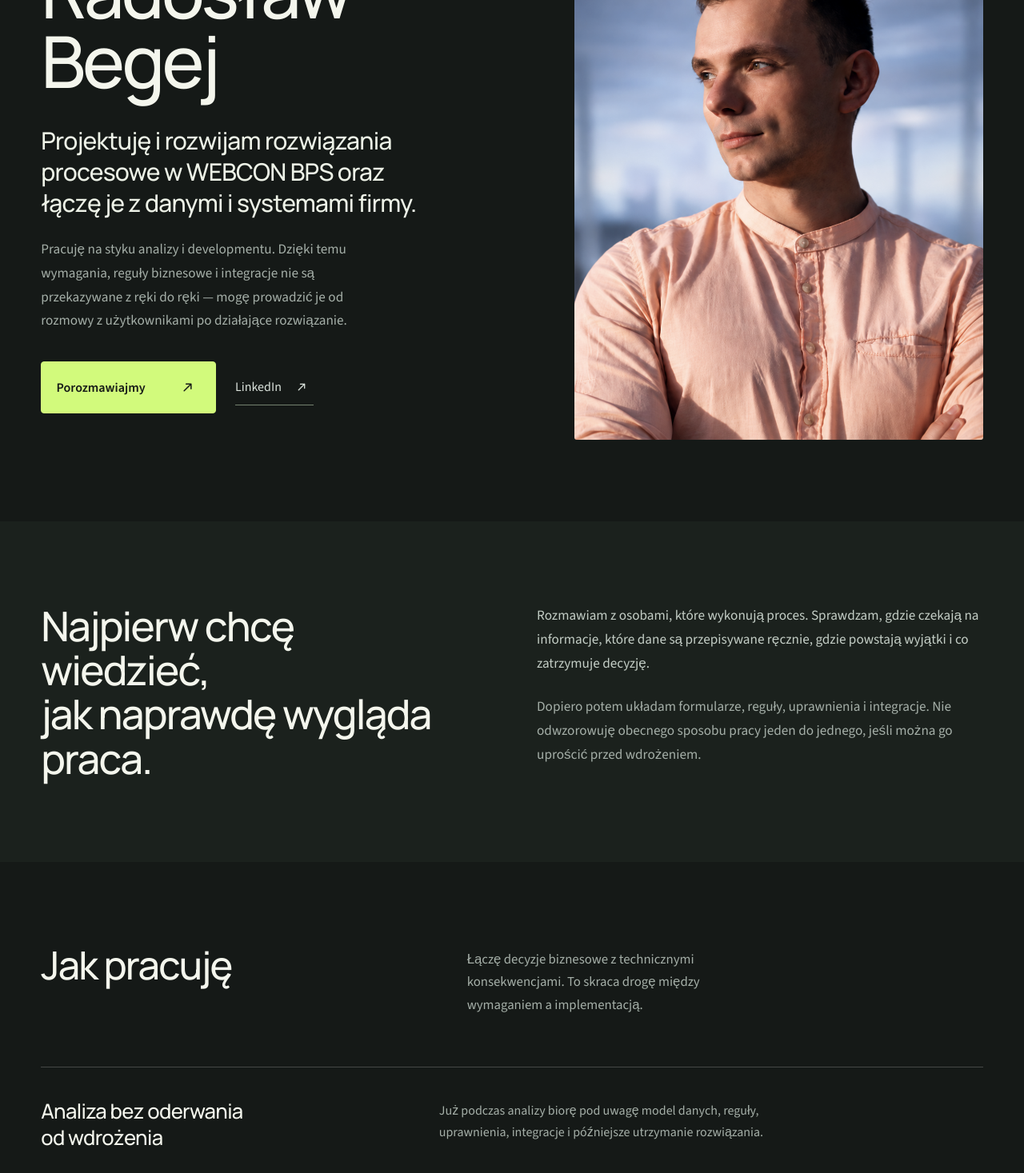
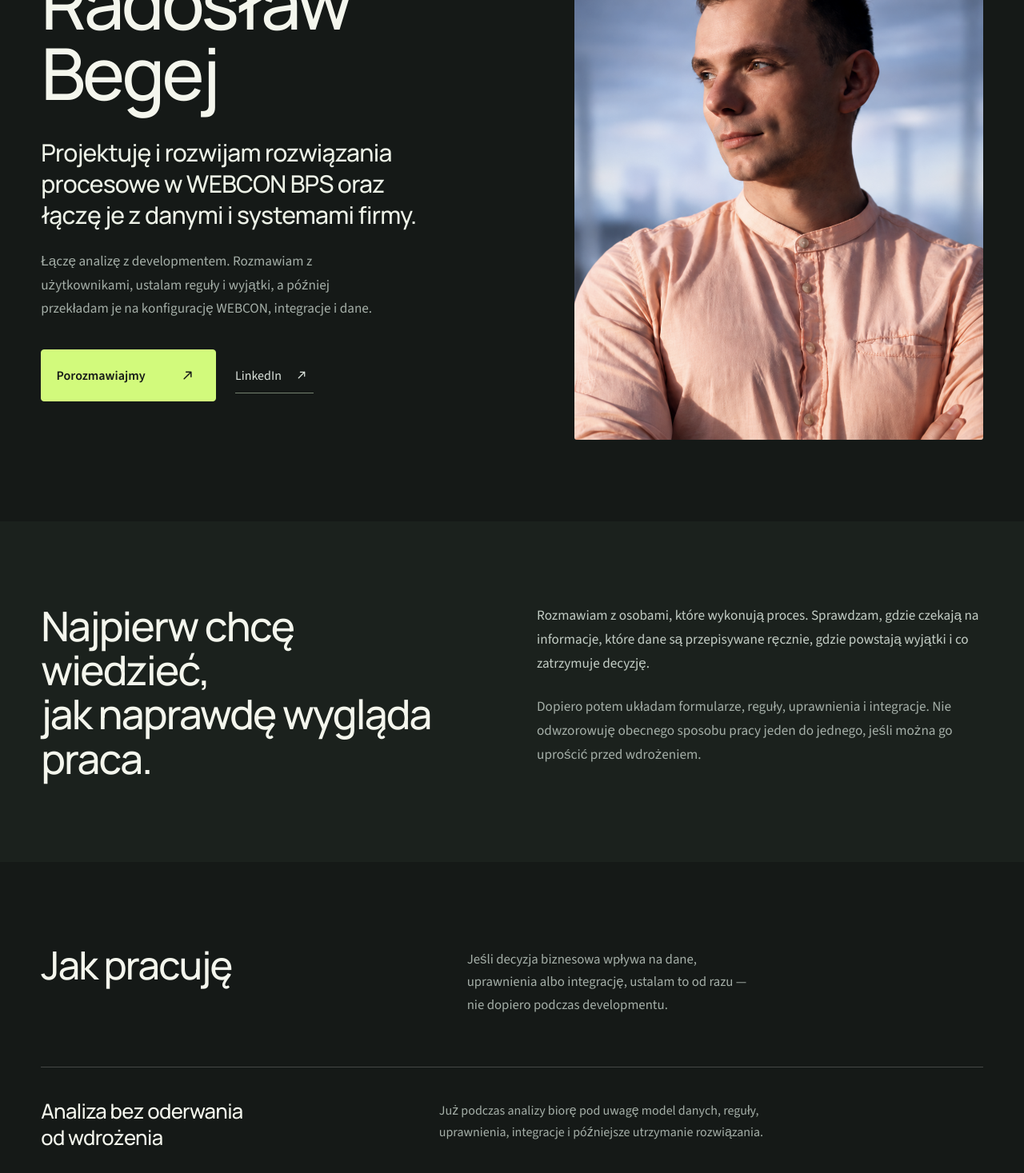
Before and after one commit to radoslawbegej-code/analizeit, a Next.js app in the folder analizeit/: page /o-mnie in a window 1280 px wide. Shown: the part 242-1709 px from the top of the page at 80% size. Built offline with nearby package versions, Linux system fonts and the light colour scheme; no server answers.

Commit message:
Make about page copy more concrete

```diff
--- a/analizeit/src/app/o-mnie/page.tsx
+++ b/analizeit/src/app/o-mnie/page.tsx
@@ -48,9 +48,9 @@ export default function AboutPage() {
               </p>
 
               <p className="about-hero__description">
-                Pracuję na styku analizy i developmentu. Dzięki temu wymagania,
-                reguły biznesowe i integracje nie są przekazywane z ręki do ręki —
-                mogę prowadzić je od rozmowy z użytkownikami po działające rozwiązanie.
+                Łączę analizę z developmentem. Rozmawiam z użytkownikami, ustalam
+                reguły i wyjątki, a później przekładam je na konfigurację WEBCON,
+                integracje i dane.
               </p>
 
               <div className="about-hero__actions">
@@ -116,8 +116,8 @@ export default function AboutPage() {
           <div className="about-work__heading">
             <h2 id="work-title">Jak pracuję</h2>
             <p>
-              Łączę decyzje biznesowe z technicznymi konsekwencjami.
-              To skraca drogę między wymaganiem a implementacją.
+              Jeśli decyzja biznesowa wpływa na dane, uprawnienia albo integrację,
+              ustalam to od razu — nie dopiero podczas developmentu.
             </p>
           </div>
 
```
